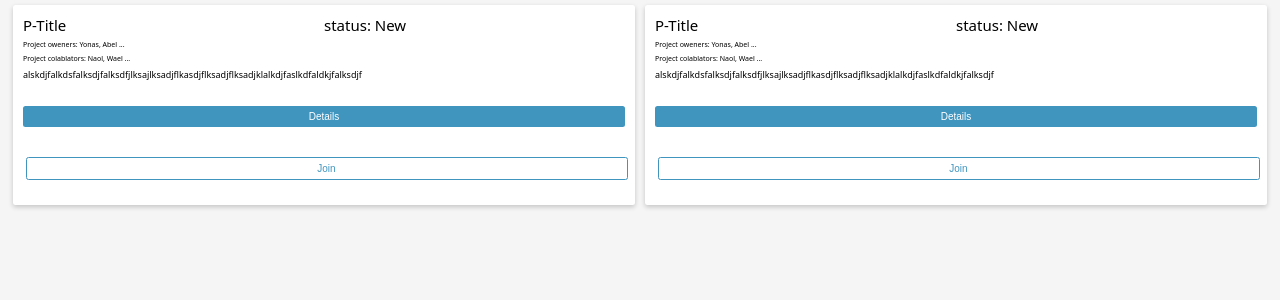
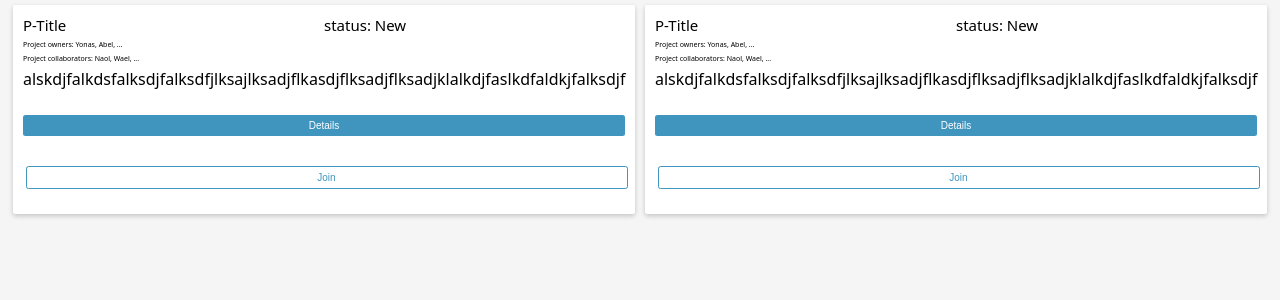
Before and after one commit to Haitham030303/AgileProject, a Flask app: page / in a window 1280 px wide. Shown: the part 30-330 px from the top of the page. Run offline with Flask 2, Linux system fonts and the light colour scheme.

Commit message:
Fixed some typos.

```diff
--- a/templates/index.html
+++ b/templates/index.html
@@ -5,9 +5,11 @@
       <div class="P-Title">P-Title</div>
       <div class="status">status: New</div>
     </div>
-    <div class="P-owner">Project oweners: Yonas, Abel ...</div>
-    <div class="Project-colablators">Project colablators: Naol, Wael ...</div>
-    <div class="Discription">
+    <div class="P-owner">Project owners: Yonas, Abel, ...</div>
+    <div class="Project-colablators">
+      Project collaborators: Naol, Wael, ...
+    </div>
+    <div class="Description">
       alskdjfalkdsfalksdjfalksdfjlksajlksadjflkasdjflksadjflksadjklalkdjfaslkdfaldkjfalksdjf
     </div>
     <div class="card-footer">
@@ -20,9 +22,11 @@
       <div class="P-Title">P-Title</div>
       <div class="status">status: New</div>
     </div>
-    <div class="P-owner">Project oweners: Yonas, Abel ...</div>
-    <div class="Project-colablators">Project colablators: Naol, Wael ...</div>
-    <div class="Discription">
+    <div class="P-owner">Project owners: Yonas, Abel, ...</div>
+    <div class="Project-colablators">
+      Project collaborators: Naol, Wael, ...
+    </div>
+    <div class="Description">
       alskdjfalkdsfalksdjfalksdfjlksajlksadjflkasdjflksadjflksadjklalkdjfaslkdfaldkjfalksdjf
     </div>
     <div class="card-footer">
```
